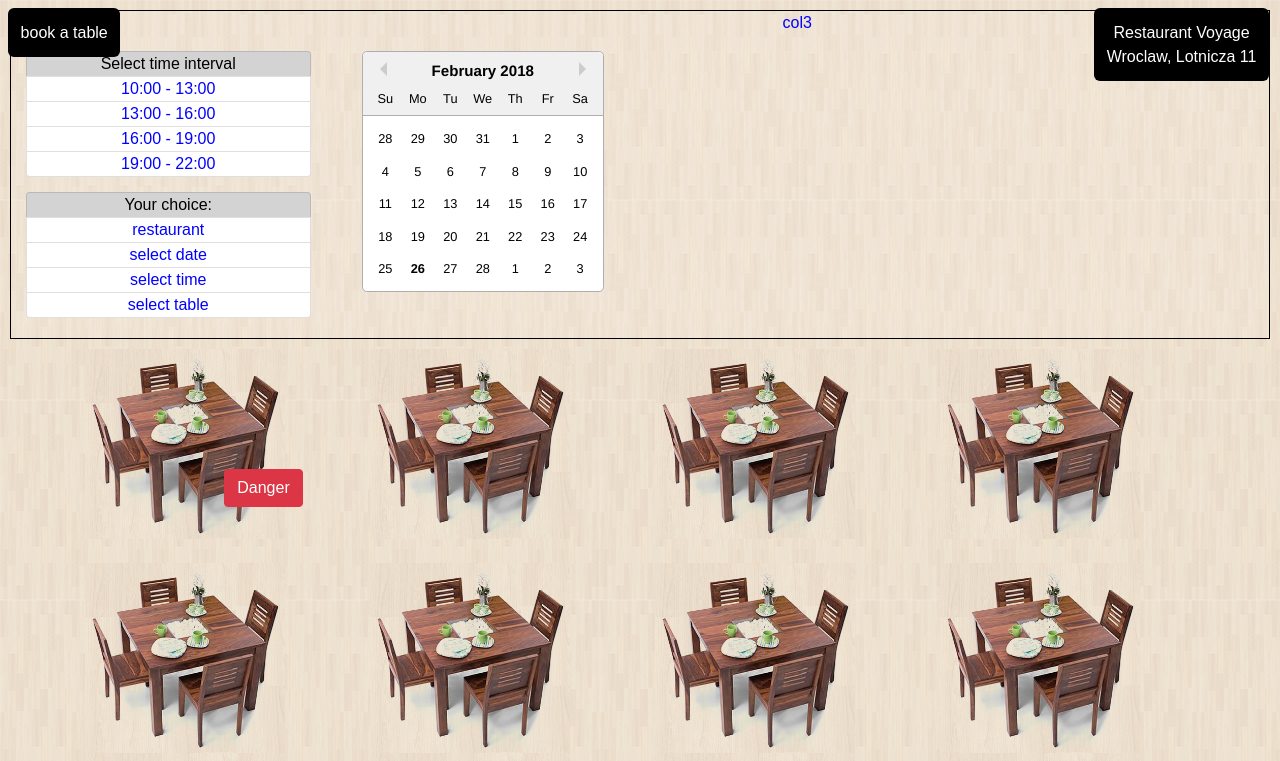
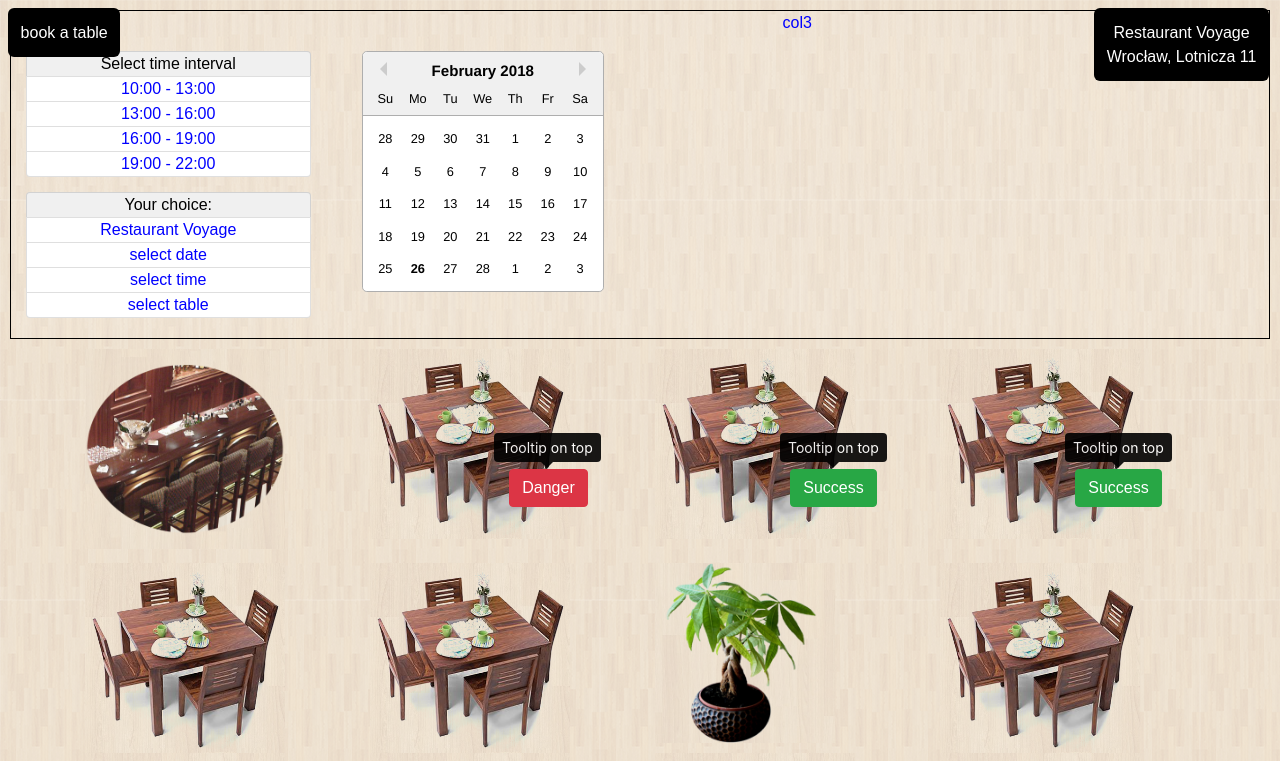
Before and after one commit to PiotrDrabik/BookTable, a React (Create React App) app: page / in a window 1280 px wide. Shown: the top 761 px of the page. Built offline with nearby package versions, Linux system fonts and the light colour scheme.

Commit message:
add graphics: bar_counter, flower and tooltip

```diff
--- a/src/App.js
+++ b/src/App.js
@@ -1,8 +1,12 @@
-import React, { Component } from 'react';
-import { connect } from 'react-redux';
+import React, {Component} from 'react';
+import {connect} from 'react-redux';
 
-import img from './resources/wood-bg2.png';
-import table from './resources/table.png';
+import imgWood from './resources/wood-bg2.png';
+import imgTable from './resources/table.png';
+import imgFlower from './resources/flower.png';
+import imgBarCounter from './resources/bar-counter.png';
+import $ from 'jquery';
+
 import Top from './containers/Top.js';
 import Alert from './components/alert';
 import './styles/App.css';
@@ -10,22 +14,41 @@ import './styles/App.css';
 
 class App extends Component {
 
-  constructor (props) {
+    constructor(props) {
 
         super(props)
+    }
+
+    componentDidMount() {
+
+        $('[data-toggle="tooltip"]').tooltip('show');
     }
 
     render() {
 
         const mainBgStyle = {
             color: 'blue',
-        background: `url(${img}) repeat`
+            background: `url(${imgWood}) repeat`
         };
         const tableStyle = {
             color: 'black',
-        background: `url(${table}) no-repeat`,
+            background: `url(${imgTable}) no-repeat`,
             backgroundSize: 'cover',
             height: '190px',
+            width: '200px'
+        };
+        const flowerStyle = {
+            color: 'black',
+            background: `url(${imgFlower}) no-repeat`,
+            backgroundSize: 'cover',
+            height: '180px',
+            width: '180px'
+        };
+        const barCounterStyle = {
+            color: 'black',
+            background: `url(${imgBarCounter}) no-repeat`,
+            backgroundSize: 'cover',
+            height: '200px',
             width: '200px'
         };
         const buttonPosition = {
@@ -35,19 +58,41 @@ class App extends Component {
         return (
             <div className="App" style={mainBgStyle}>
                 <Top/>
-          <Alert alert={this.props.alert} />
+                <Alert alert={this.props.alert}/>
 
                 <div className="container">
                     <div className="row">
                         <div className="col-12 col-md-3">
+                            <div style={barCounterStyle}></div>
+                        </div>
+                        <div className="col-12 col-md-3">
                             <div style={tableStyle}></div>
-                 <button type="button" onClick={ () => console.log(this)} style={buttonPosition} className="btn btn-danger">Danger</button>
+                            <button type="button" onClick={() => console.log(this)} style={buttonPosition} data-toggle="tooltip" data-placement="top" title="Tooltip on top"
+                                    className="btn btn-danger">Danger
+                            </button>
+                        </div>
+                        <div className="col-12 col-md-3">
+                            <div style={tableStyle}></div>
+                            <button type="button" onClick={() => console.log(this)} style={buttonPosition} data-toggle="tooltip" data-placement="top" title="Tooltip on top"
+                                    className="btn btn-success">Success
+                            </button>
+                        </div>
+                        <div className="col-12 col-md-3">
+                            <div style={tableStyle}></div>
+                            <button type="button" onClick={() => console.log(this)} style={buttonPosition} data-toggle="tooltip" data-placement="top" title="Tooltip on top"
+                                    className="btn btn-success">Success
+                            </button>
+                        </div>
+                    </div>
+                    <div className="row">
+                        <div className="col-12 col-md-3">
+                            <div style={tableStyle}></div>
                         </div>
                         <div className="col-12 col-md-3">
                             <div style={tableStyle}></div>
                         </div>
                         <div className="col-12 col-md-3">
-                 <div style={tableStyle}></div>
+                            <div style={flowerStyle}></div>
                         </div>
                         <div className="col-12 col-md-3">
                             <div style={tableStyle}></div>
@@ -69,7 +114,7 @@ class App extends Component {
                     </div>
                     <div className="row padding-bottom-20">
                         <div className="col-12 col-md-3">
-                 <div style={tableStyle}></div>
+                            <div style={flowerStyle}></div>
                         </div>
                         <div className="col-12 col-md-3">
                             <div style={tableStyle}></div>
@@ -94,9 +139,7 @@ const mapStateToProps = (state) => {
 
 const mapDispatchToProps = (dispatch) => {
 
-    return {
-
-    }
+    return {}
 };
 
 export default connect(mapStateToProps, mapDispatchToProps)(App);
--- a/src/containers/Top.js
+++ b/src/containers/Top.js
@@ -21,17 +21,16 @@ class Top extends Component {
 
         let currentDate = new Date();
         if (moment(currentDate).format("YYYY-MM-DD") > moment(date).format("YYYY-MM-DD")) {
-            console.log('currentDate > date');
             this.props.setAlert('chosen date is from the past');
+        } else {
+            this.props.removeAlert();
+            this.props.setDate(date);
         }
-        this.props.setDate(date);
-        console.log('this', this);
     }
 
     setTime(timeItem) {
 
         this.props.setTime(timeItem);
-        console.log('this', this);
     }
 
     render() {
@@ -44,7 +43,7 @@ class Top extends Component {
             margin: '10px'
         };
         const firstRow = {
-            backgroundColor: 'lightgrey',
+            backgroundColor: '#f0f0f0',
             color: 'black'
         };
         const timeArray = ['10:00 - 13:00', '13:00 - 16:00', '16:00 - 19:00', '19:00 - 22:00'];
@@ -70,7 +69,7 @@ class Top extends Component {
 
                                 <div className="list-group padding-top-15">
                                     <div className="list-group-item" style={firstRow}>Your choice:</div>
-                                    <div className="list-group-item">restaurant</div>
+                                    <div className="list-group-item">{this.props.restaurant.name}</div>
                                     <div className="list-group-item">
                                         <span>{this.props.bookeddate.bookDate ? moment(this.props.bookeddate.bookDate).format('LL') : 'select date'}</span>
                                     </div>
@@ -109,7 +108,8 @@ const mapDispatchToProps = (dispatch) => {
     return {
         setDate: (date) => dispatch(action.setDate(date, moment(date).format())),
         setTime: (time) => dispatch(action.setTime(time)),
-        setAlert: (message) => dispatch(action.setAlert(message))
+        setAlert: (message) => dispatch(action.setAlert(message)),
+        removeAlert: () => dispatch(action.removeAlert())
     }
 };
 
--- a/src/reducers/restaurant.js
+++ b/src/reducers/restaurant.js
@@ -1,6 +1,6 @@
 const initialState = {
     name: 'Restaurant Voyage',
-    address: 'Wroclaw, Lotnicza 11'
+    address: 'Wrocław, Lotnicza 11'
 };
 
 const restaurant = (state = initialState, action) => {
```
Also changed, not shown: src/resources/bar-counter.png (added), src/resources/flower.png (added). Lines whose indentation alone changed are shown as unchanged.
